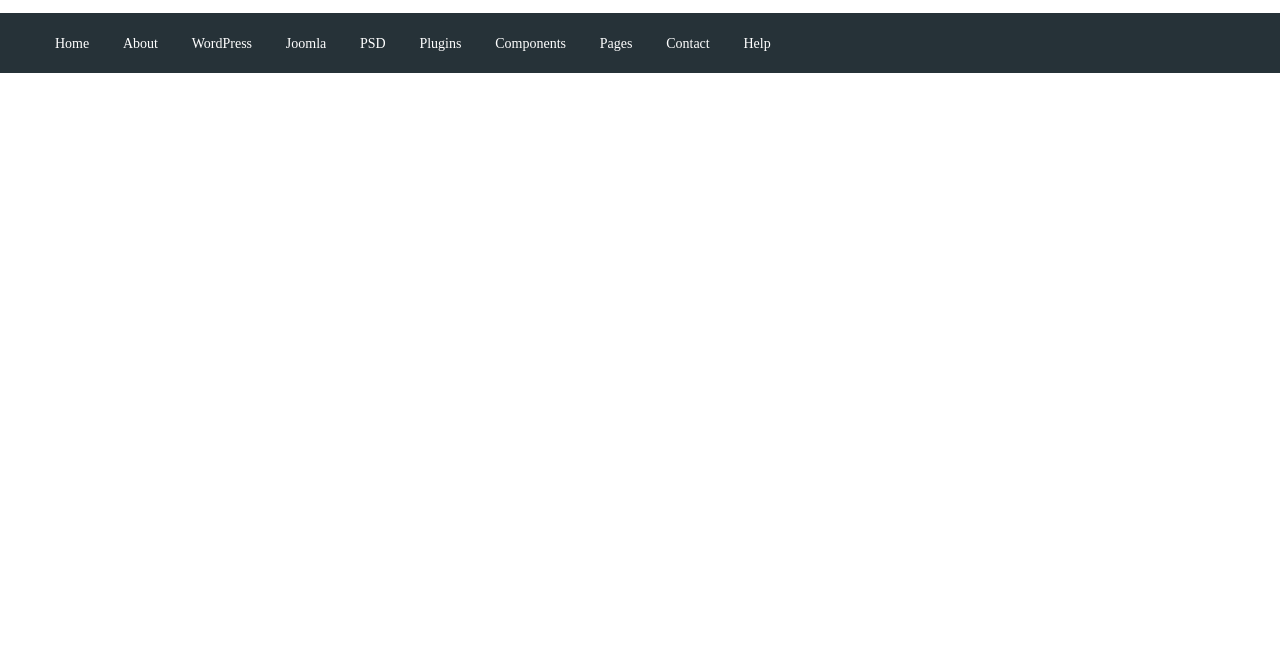
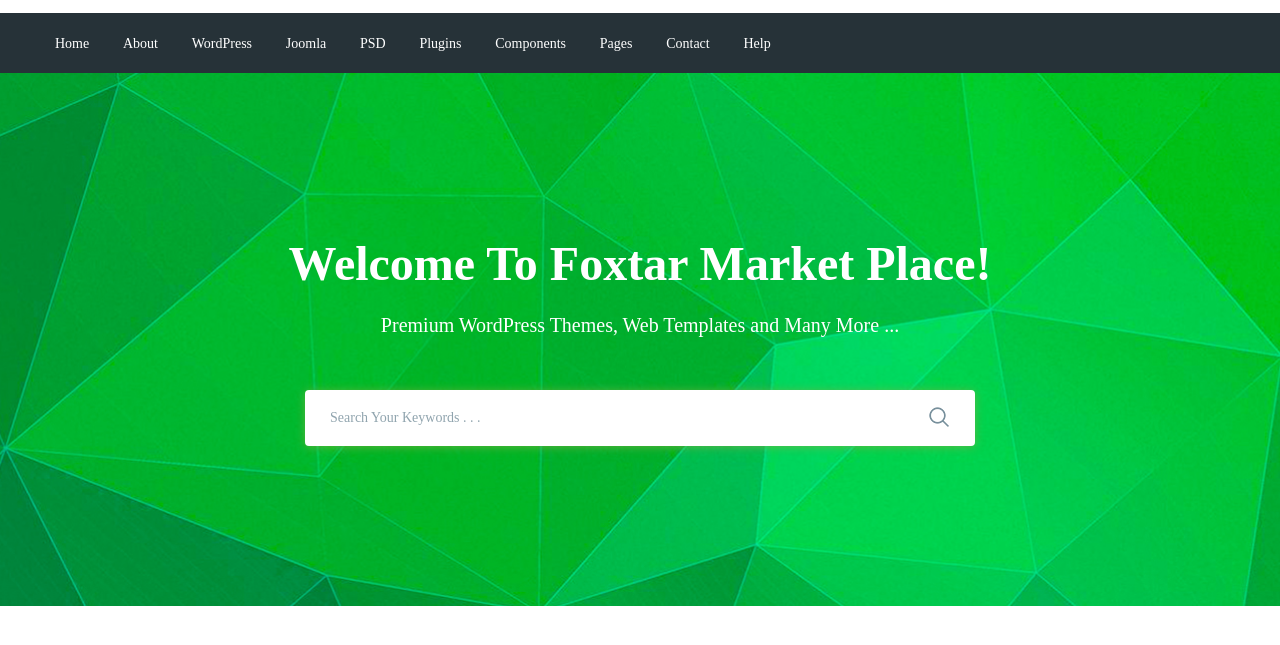
Before and after one commit to acer1357/moderno, a website: page app/index.html in a window 1280 px wide. Shown: the part 77-722 px from the top of the page. Drawn offline with nearby package versions, Linux system fonts and the light colour scheme; files that its build step writes are made by us from their sources.

Commit message:
added search section

```diff
--- a/app/index.html
+++ b/app/index.html
@@ -78,6 +78,30 @@
 
 
 
+<section class="search" style="background-image: url(images/search-bg.jpg)">
+    <div class="container">
+        <div class="search__inner">
+            <div class="search__inner-title">
+Welcome To Foxtar Market Place!
+            </div>
+            <div class="search__inner-text">
+Premium WordPress Themes, Web Templates and Many More ...
+            </div>
+            <div class="search__inner-form">
+                <form action="#">
+                    <input type="text" placeholder="Search Your Keywords . . ." required>
+                    <button type="submit">
+                        <img src="images/icons/search.png" alt="">
+                    </button>
+                </form>
+            </div>
+
+        </div>
+    </div>
+</section>
+
+
+
 
 
 
--- a/app/scss/style.scss
+++ b/app/scss/style.scss
@@ -53,3 +53,58 @@
         font-size: 14px;
     }
 }
+
+.search{
+    background-repeat: no-repeat;
+    background-size: cover;
+    background-position: center;
+    min-height: 533px;
+}
+.search__inner{
+    padding: 155px 0px 100px;
+    color: white;
+    text-align: center;
+    &-title{
+        margin-bottom: 10px;
+        font-size: 48px;
+        font-weight: 700;
+        line-height: 72px;
+    }
+    &-text{
+        margin-bottom: 50px;
+        font-size: 20px;
+        font-weight: 500;
+        line-height: 30px;
+
+    }
+    &-form{
+        max-width: 670px;
+        margin: 0 auto;
+        position: relative;
+        input{
+            display: block;
+            width: 100%;
+            box-shadow: 0px 1px 10px 0px rgba(124, 178, 64, 0.75);
+            border-radius: 4px;
+            height: 56px;
+            border: none;
+            font-size: 14px;
+            font-weight: 500;
+            outline: none;
+            padding-left: 25px;
+            padding-right: 60px;
+
+            &::placeholder{
+                color: #90a4ae;
+                font-weight: 500;
+            }
+        }
+        button{
+            position: absolute;
+            border: none;
+            background-color: transparent;
+            right: 20px;
+            top: 16px;
+        }
+    }
+}
```
Also changed, not shown: app/images/icons/search.png (added), app/images/search-bg.jpg (added).
